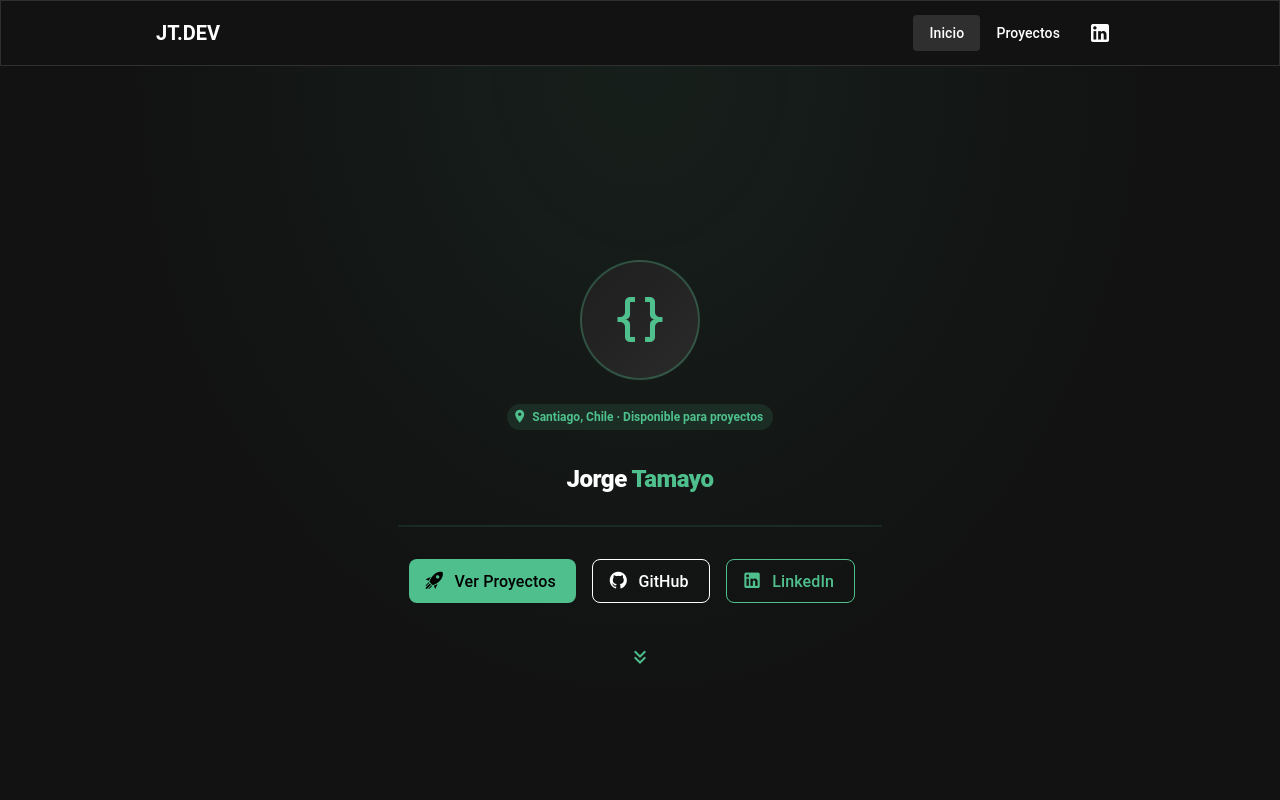
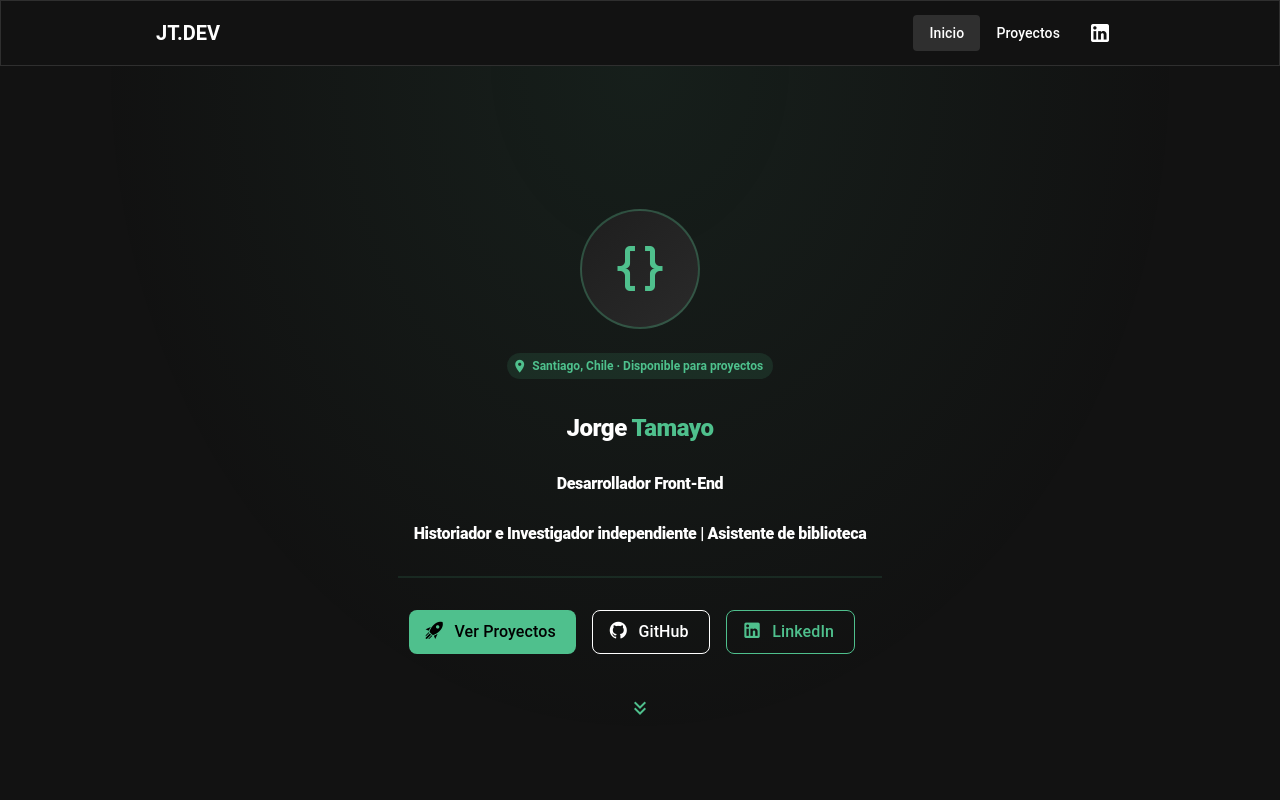
Before and after one commit to jltamayocabello-droid/mi-portafolio-vuetify, a Vue app: page / in a window 1280 px wide. Shown: the top 800 px of the page. Built offline with nearby package versions, Linux system fonts and the light colour scheme; a small style sheet from the web is missing.

Commit message:
Se agrega formación y experiencia laboral luego del hombre

```diff
--- a/src/pages/index.vue
+++ b/src/pages/index.vue
@@ -25,6 +25,12 @@
       <h1 class="text-h3 text-sm-h2 font-weight-black mb-4 hero-title">
         Jorge <span class="text-primary">Tamayo</span>
       </h1>
+      <p class="text-h5 text-sm-h4 font-weight-black mb-4 hero-title">
+        Desarrollador Front-End
+      </p>
+      <p class="text-h5 text-sm-h4 font-weight-black mb-4 hero-title">
+        Historiador e Investigador independiente | Asistente de biblioteca
+      </p>
       <v-divider class="my-4" color="primary" thickness="2" width="50%" />
 
       <div class="d-flex flex-wrap gap-3 justify-center mt-4 mb-10">
```
